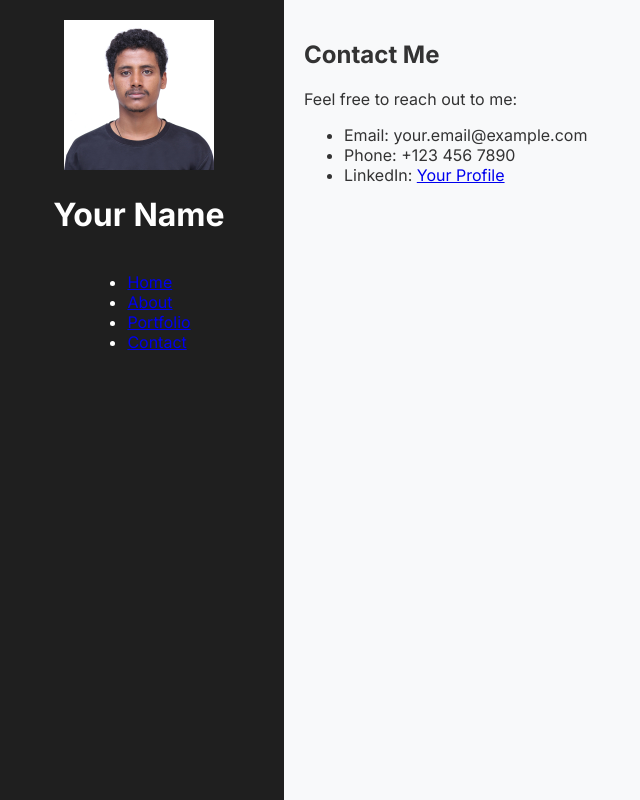
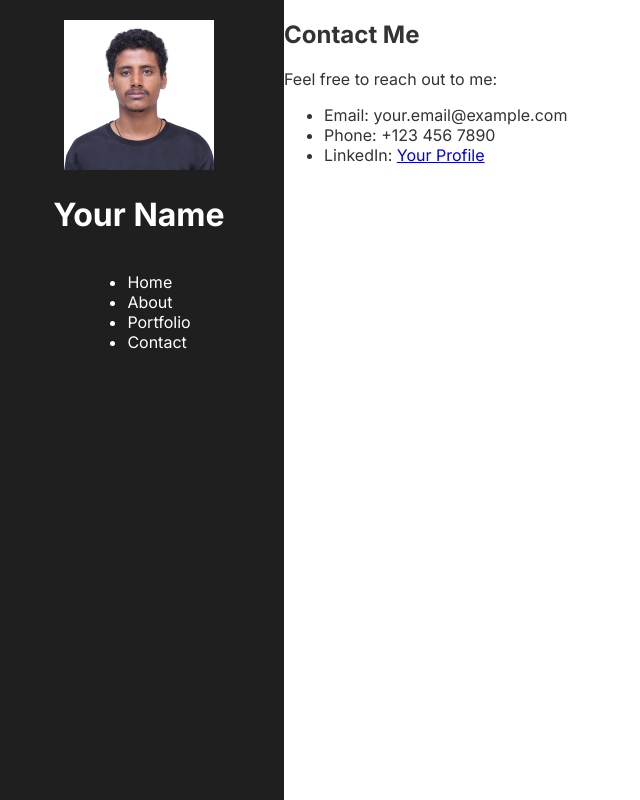
Before and after one commit to siyamregn777/portfolio, a Next.js app: page /contact in a window 1280 px wide. Shown: the whole page, without its empty margins (6-646 px from the left). Built offline with nearby package versions, Linux system fonts and the light colour scheme.

Commit message:
make scroll to display on percpective page

```diff
--- a/package.json
+++ b/package.json
@@ -26,6 +26,7 @@
     "@types/node": "^20",
     "@types/react": "^19",
     "@types/react-dom": "^19",
+    "@types/react-scroll": "^1.8.10",
     "eslint": "^9",
     "eslint-config-next": "15.1.7",
     "postcss": "^8",
--- a/src/app/contact/page.tsx
+++ b/src/app/contact/page.tsx
@@ -1,18 +1,25 @@
 import Header from '@/components/Header';
+
+// Export the contact description as a constant
+export const contactDescription = (
+  <section id="contact" className="contact section">
+    <div className="container">
+      <h2>Contact Me</h2>
+      <p>Feel free to reach out to me:</p>
+      <ul>
+        <li>Email: your.email@example.com</li>
+        <li>Phone: +123 456 7890</li>
+        <li>LinkedIn: <a href="https://linkedin.com/in/yourprofile" target="_blank" rel="noopener noreferrer">Your Profile</a></li>
+      </ul>
+    </div>
+  </section>
+);
 
 export default function Contact() {
   return (
     <div className="header-container">
       <Header />
-      <div className="content-display">
-        <h2>Contact Me</h2>
-        <p>Feel free to reach out to me:</p>
-        <ul>
-          <li>Email: your.email@example.com</li>
-          <li>Phone: +123 456 7890</li>
-          <li>LinkedIn: <a href="https://linkedin.com/in/yourprofile" target="_blank" rel="noopener noreferrer">Your Profile</a></li>
-        </ul>
-      </div>
+      {contactDescription}
     </div>
   );
 }
--- a/src/app/portfolio/portfolio.css
+++ b/src/app/portfolio/portfolio.css
@@ -12,3 +12,6 @@
     font-size: 1.2rem;
     color: #666;
   }
+  .container ul li{
+    list-style: none;
+  }
--- a/src/components/Header.tsx
+++ b/src/components/Header.tsx
@@ -1,14 +1,18 @@
 'use client';
-
-import { useState } from 'react';
-import Link from 'next/link';
 import Image from 'next/image';
 
 export default function Header() {
-  const [activePage, setActivePage] = useState('');
+  const handleScroll = (id: string) => {
+    console.log(`Scrolling to ${id}`); // Debugging
+    const element = document.getElementById(id);
+    if (element) {
+      element.scrollIntoView({ behavior: 'smooth' });
+    } else {
+      console.error(`Element with ID ${id} not found`); // Debugging
+    }
+  };
 
   return (
-    <div className="header-container">
     <header className="header dark-background">
       <div className="profile-img">
         <Image
@@ -23,46 +27,19 @@
       <nav className="navmenu">
         <ul>
           <li>
-              <Link
-                href="/"
-                onClick={() => setActivePage('home')}
-                className={activePage === 'home' ? 'active' : ''}
-              >
-                Home
-              </Link>
+            <a onClick={() => handleScroll('home')}>Home</a>
           </li>
           <li>
-              <Link
-                href="/about"
-                onClick={() => setActivePage('about')}
-                className={activePage === 'about' ? 'active' : ''}
-              >
-                About
-              </Link>
+            <a onClick={() => handleScroll('about')}>About</a>
           </li>
           <li>
-              <Link
-                href="/portfolio"
-                onClick={() => setActivePage('portfolio')}
-                className={activePage === 'portfolio' ? 'active' : ''}
-              >
-                Portfolio
-              </Link>
+            <a onClick={() => handleScroll('portfolio')}>Portfolio</a>
           </li>
           <li>
-              <Link
-                href="/contact"
-                onClick={() => setActivePage('contact')}
-                className={activePage === 'contact' ? 'active' : ''}
-              >
-                Contact
-              </Link>
+            <a onClick={() => handleScroll('contact')}>Contact</a>
           </li>
         </ul>
       </nav>
     </header>
-
-
-    </div>
   );
 }
--- a/src/styles/globals.css
+++ b/src/styles/globals.css
@@ -1,3 +1,8 @@
+/* Smooth scrolling behavior */
+html {
+  scroll-behavior: smooth;
+}
+
 /* Header Container */
 .header-container {
   display: flex;
@@ -58,11 +63,30 @@
   background-color: #f8f9fa; /* Light background */
   overflow-y: auto; /* Scrollable content */
 }
-.footer-light-background {
-  background-color: #f8f9fa; /* Light background */
-  padding: 20px;
+
+/* Section Styles */
+.section {
+  padding: 100px 0;
   text-align: center;
-  color: #333;
-  margin-bottom: 0%;
+}
 
+/* Home Section */
+.hero {
+  background-color: #1f1f1f;
+  color: #fff;
 }
+
+/* About Section */
+.about {
+  background-color: #f8f9fa;
+}
+
+/* Portfolio Section */
+.portfolio {
+  background-color: #fff;
+}
+
+/* Contact Section */
+.contact {
+  background-color: #f8f9fa;
+}
```
Also changed, not shown: src/app/about/page.tsx (+10 -7 lines), src/app/page.tsx (+19 -9 lines), src/app/portfolio/page.tsx (+14 -9 lines), 1 other file (tests, documents, lock files or other folders). Lines whose indentation alone changed are shown as unchanged.
